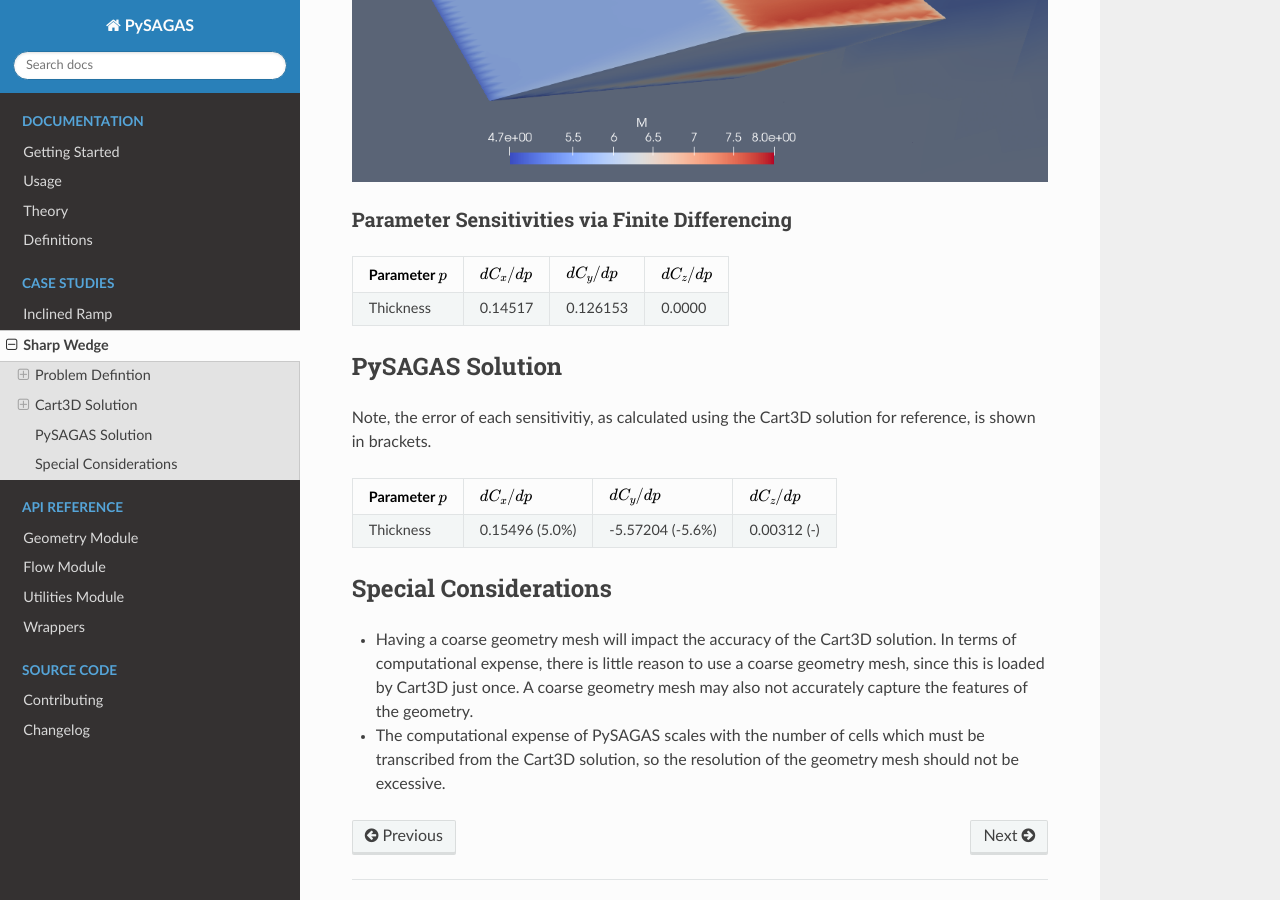
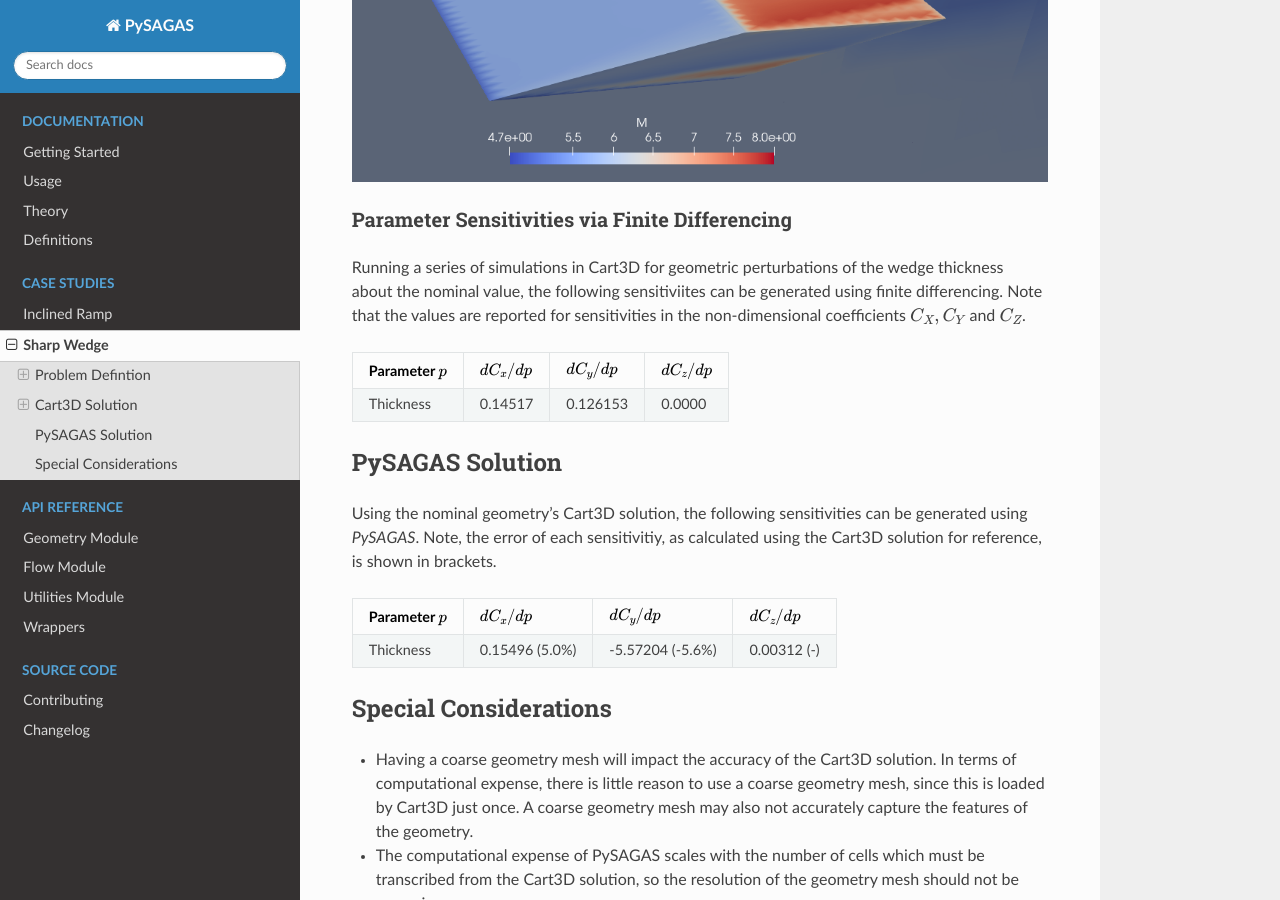
Before and after one commit to kieran-mackle/pysagas, a Sphinx documentation site: the page built from docs/source/examples/sharp_wedge.md, in a window 1280 px wide and 900 px high, scrolled down 2002 px. Built offline with Sphinx 7.4.7 and the Read the Docs theme 2.0.0, drawn with Linux system fonts in a browser that asks for light colours.

Commit message:
docs(sharp_wedge.md): expanded sharp wedge case study

```diff
--- a/docs/source/examples/sharp_wedge.md
+++ b/docs/source/examples/sharp_wedge.md
@@ -38,6 +38,12 @@ is used to alter the wedge geometry.
 
 
 ### Parameter Sensitivities via Finite Differencing
+Running a series of simulations in Cart3D for geometric
+perturbations of the wedge thickness about the nominal
+value, the following sensitiviites can be generated using
+finite differencing. Note that the values are reported for
+sensitivities in the non-dimensional coefficients
+$C_X, C_Y$ and $C_Z$.
 
 
 |  Parameter $p$  | $dC_x/dp$ | $dC_y/dp$ | $dC_z/dp$ |
@@ -46,8 +52,8 @@ is used to alter the wedge geometry.
 
 
 ## PySAGAS Solution
-
-
+Using the nominal geometry's Cart3D solution, the following
+sensitivities can be generated using *PySAGAS*.
 Note, the error of each sensitivitiy, as calculated using
 the Cart3D solution for reference, is shown in brackets.
 
```
